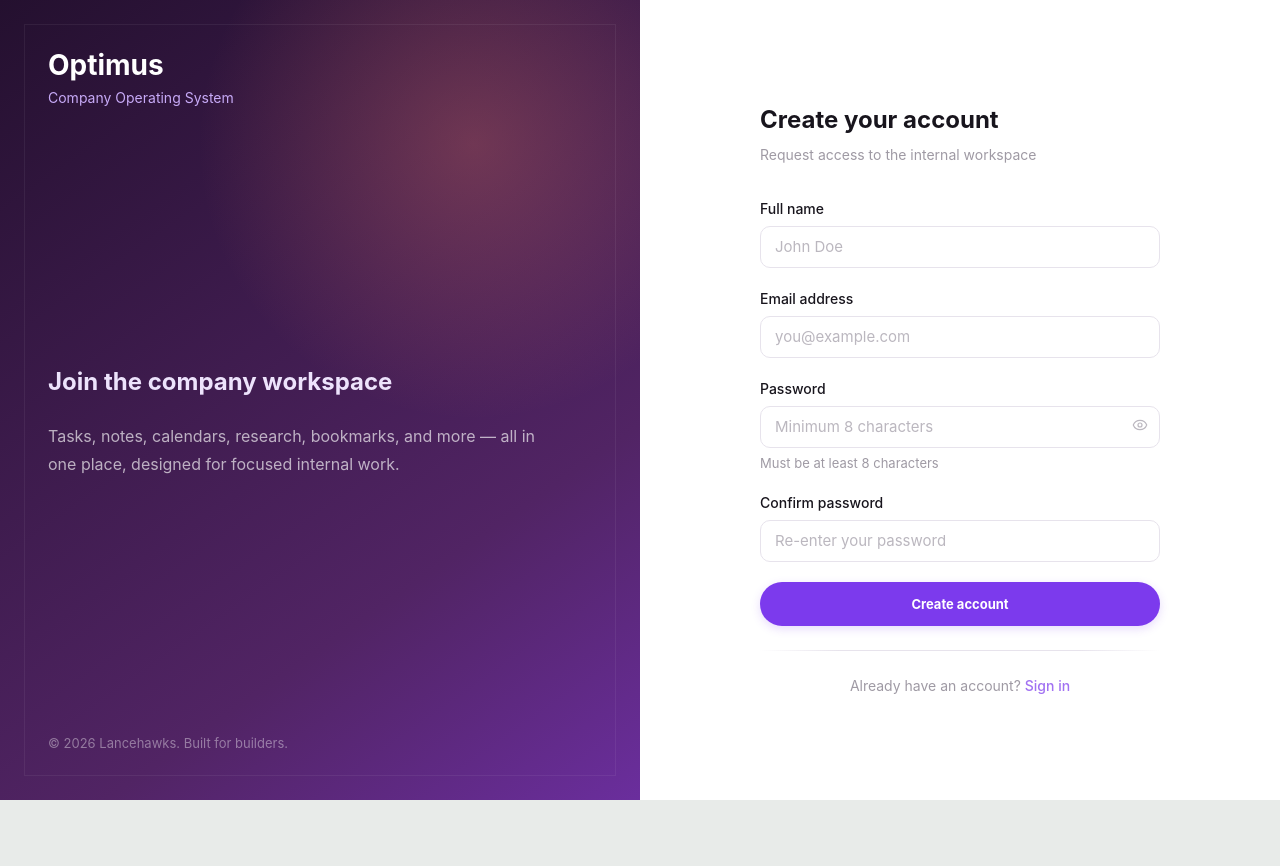
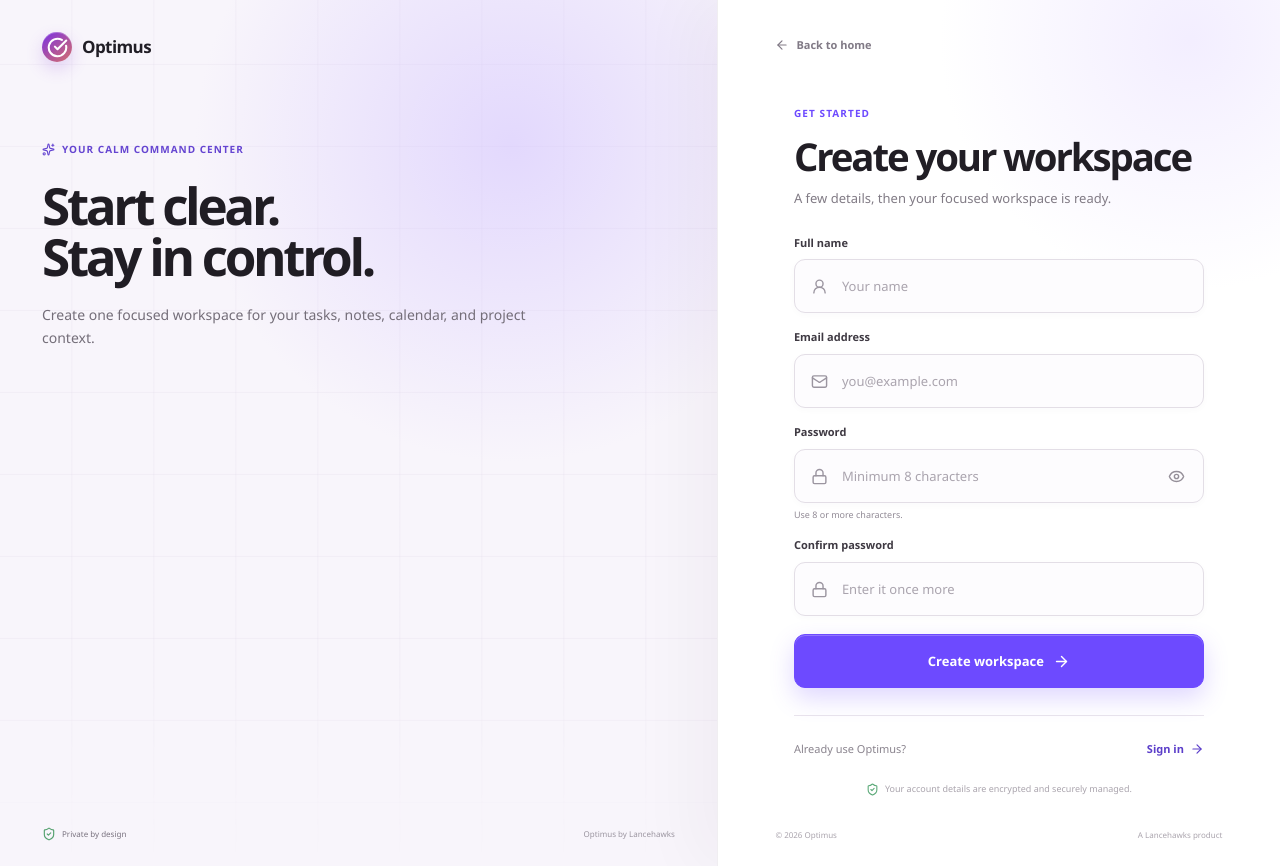
Before and after one commit to Lancehawks/optimus, a Next.js app: page /signup in a window 1280 px wide. Before the commit the page ends 800 px from the top, so only its background shows below. Built offline with nearby package versions, Linux system fonts and the light colour scheme; no server answers.

Commit message:
Redesign signup experience

```diff
--- a/src/app/(auth)/login/login.module.css
+++ b/src/app/(auth)/login/login.module.css
@@ -500,6 +500,16 @@
   margin-top: 32px;
 }
 
+.signupFormWrap {
+  padding-top: clamp(28px, 4.5vh, 48px);
+  padding-bottom: 42px;
+}
+
+.signupForm {
+  gap: 15px;
+  margin-top: 25px;
+}
+
 .field > label,
 .labelRow label {
   display: block;
@@ -564,6 +574,28 @@
 
 .inputWrap input::placeholder { color: #aaa4ae; }
 .inputWrap input:disabled { cursor: wait; opacity: 0.72; }
+
+.inputError {
+  border-color: #d86868;
+  color: #c65050;
+  background: #fffafa;
+}
+
+.inputError:focus-within {
+  border-color: #d86868;
+  box-shadow: 0 0 0 4px rgba(216, 104, 104, 0.1);
+}
+
+.fieldHint,
+.fieldError {
+  display: block;
+  margin-top: 6px;
+  font-size: 9px;
+  line-height: 1.35;
+}
+
+.fieldHint { color: #928b96; }
+.fieldError { color: #c65050; }
 
 .passwordToggle {
   position: absolute;
--- a/src/app/(auth)/signup/page.js
+++ b/src/app/(auth)/signup/page.js
@@ -2,9 +2,103 @@
 
 import { useState } from "react";
 import Link from "next/link";
-import { Eye, EyeOff } from "lucide-react";
-import { Button, Input, useToast } from "@/components/ui";
+import {
+  ArrowLeft,
+  ArrowRight,
+  CalendarDays,
+  Check,
+  CheckCircle2,
+  CircleCheckBig,
+  Eye,
+  EyeOff,
+  Lock,
+  Mail,
+  MoreHorizontal,
+  ShieldCheck,
+  Sparkles,
+  UserRound,
+} from "lucide-react";
+import { useToast } from "@/components/ui";
 import { useAuth } from "@/context/AuthContext";
+import styles from "../login/login.module.css";
+
+function BrandMark() {
+  return (
+    <span className={styles.brandMark} aria-hidden="true">
+      <CircleCheckBig strokeWidth={2.35} />
+    </span>
+  );
+}
+
+function WorkspacePreview() {
+  return (
+    <div className={styles.previewScene} aria-hidden="true">
+      <div className={`${styles.floatingCard} ${styles.scheduleCard}`}>
+        <span><CalendarDays size={14} /></span>
+        <div>
+          <small>First focus block</small>
+          <strong>Plan the product sprint</strong>
+        </div>
+      </div>
+
+      <div className={`${styles.floatingCard} ${styles.completedCard}`}>
+        <CheckCircle2 size={16} />
+        <div>
+          <small>Workspace ready</small>
+          <strong>Your fresh start</strong>
+        </div>
+      </div>
+
+      <div className={styles.workspaceCard}>
+        <div className={styles.workspaceTopbar}>
+          <div><span /><span /><span /></div>
+          <p>Today · Optimus</p>
+          <MoreHorizontal size={14} />
+        </div>
+
+        <div className={styles.workspaceContent}>
+          <div className={styles.workspaceGreeting}>
+            <span>Your first day</span>
+            <strong>Welcome to your workspace.</strong>
+            <small>A clear place for everything that matters.</small>
+          </div>
+
+          <div className={styles.workspaceStats}>
+            <div><span>Today</span><strong>06</strong><small>Ready to plan</small></div>
+            <div><span>Focus</span><strong>3.5h</strong><small>2 blocks</small></div>
+            <div><span>Projects</span><strong>03</strong><small>All on track</small></div>
+          </div>
+
+          <div className={styles.workspaceGrid}>
+            <section>
+              <header><strong>Your starting point</strong><span>View all</span></header>
+              <div className={styles.previewTask}>
+                <i><Check size={10} /></i>
+                <p><s>Create your Optimus account</s><small>Getting started</small></p>
+              </div>
+              <div className={styles.previewTask}>
+                <i className={styles.previewTaskOpen} />
+                <p><strong>Build your first project</strong><small>Workspace setup · High priority</small></p>
+                <em>Today</em>
+              </div>
+              <div className={styles.previewTask}>
+                <i className={styles.previewTaskOpen} />
+                <p><strong>Plan tomorrow&apos;s focus</strong><small>Daily planning</small></p>
+              </div>
+            </section>
+
+            <section className={styles.timelinePanel}>
+              <header><strong>Schedule</strong><MoreHorizontal size={12} /></header>
+              <div><time>09:00</time><p><strong>Daily plan</strong><small>Set priorities</small></p></div>
+              <div><time>10:30</time><p><strong>Deep work</strong><small>Product sprint · 90 min</small></p></div>
+              <div><time>13:00</time><p><strong>Lunch &amp; reset</strong></p></div>
+            </section>
+          </div>
+        </div>
+      </div>
+    </div>
+  );
+}
 
 export default function SignupPage() {
   const [fullName, setFullName] = useState("");
@@ -16,10 +110,12 @@ export default function SignupPage() {
   const { signup } = useAuth();
   const { addToast } = useToast();
 
-  const handleSubmit = async (e) => {
-    e.preventDefault();
+  const passwordsDiffer = Boolean(confirmPassword) && password !== confirmPassword;
 
-    if (password !== confirmPassword) {
+  const handleSubmit = async (event) => {
+    event.preventDefault();
+
+    if (passwordsDiffer) {
       addToast({ message: "Passwords do not match", type: "error" });
       return;
     }
@@ -42,140 +138,176 @@ export default function SignupPage() {
     }
   };
 
-  const passwordToggle = (
-    <button
-      type="button"
-      onClick={() => setShowPassword(!showPassword)}
-      className="text-placeholder hover:text-muted transition-colors cursor-pointer"
-    >
-      {showPassword ? <EyeOff className="h-4 w-4" strokeWidth={1.8} /> : <Eye className="h-4 w-4" strokeWidth={1.8} />}
-    </button>
-  );
+  return (
+    <main className={styles.page}>
+      <section className={styles.storyPanel} aria-label="Optimus workspace preview">
+        <div className={styles.storyGrid} aria-hidden="true" />
+        <div className={styles.storyGlow} aria-hidden="true" />
 
-  return (
-    <div className="flex min-h-screen bg-surface">
-      {/* Left panel - branding */}
-      <div className="auth-brand-panel relative hidden overflow-hidden p-12 lg:flex lg:w-1/2 lg:flex-col lg:justify-between">
+        <Link href="/" className={styles.brand} aria-label="Return to Optimus home">
+          <BrandMark />
+          <span>Optimus</span>
+        </Link>
 
-        <div className="relative">
-          <h1 className="text-h1 text-white! tracking-tight">Optimus</h1>
-          <p className="mt-1 text-brand-300 text-body-sm">
-            Company Operating System
-          </p>
+        <div className={styles.storyCopy}>
+          <span className={styles.storyKicker}><Sparkles size={13} /> Your calm command center</span>
+          <h1>Start clear.<br />Stay in control.</h1>
+          <p>Create one focused workspace for your tasks, notes, calendar, and project context.</p>
         </div>
 
-        <div className="space-y-6 relative">
-          <h2 className="text-h2 text-brand-100!">
-            Join the company workspace
-          </h2>
-          <p className="max-w-lg text-body text-white/65!">
-            Tasks, notes, calendars, research, bookmarks, and more — all in one
-            place, designed for focused internal work.
-          </p>
+        <WorkspacePreview />
+
+        <div className={styles.storyFooter}>
+          <span><ShieldCheck size={14} /> Private by design</span>
+          <span>Optimus by Lancehawks</span>
+        </div>
+      </section>
+
+      <section className={styles.formPanel}>
+        <div className={styles.formGlow} aria-hidden="true" />
+
+        <div className={styles.formTopbar}>
+          <Link href="/" className={styles.backLink}><ArrowLeft size={14} /> Back to home</Link>
+          <Link href="/" className={styles.mobileBrand} aria-label="Return to Optimus home">
+            <BrandMark />
+            <span>Optimus</span>
+          </Link>
         </div>
 
-        <p className="relative text-caption text-white/40!">
-          &copy; {new Date().getFullYear()}{" "}
-          <a
-            href="https://lancehawks.com"
-            target="_blank"
-            rel="noopener noreferrer"
-            className="hover:text-brand-400 transition-colors"
-          >
-            Lancehawks
-          </a>
-          . Built for builders.
-        </p>
+        <div className={`${styles.formWrap} ${styles.signupFormWrap}`}>
+          <div className={styles.formHeading}>
+            <span>Get started</span>
+            <h2>Create your workspace</h2>
+            <p>A few details, then your focused workspace is ready.</p>
           </div>
 
-      {/* Right panel - signup form */}
-      <div className="flex w-full lg:w-1/2 items-center justify-center p-8 bg-surface">
-        <div className="w-full max-w-100 animate-scale-in">
-          {/* Mobile logo */}
-          <div className="lg:hidden text-center mb-10">
-            <h1 className="text-h2 font-bold text-brand-600">
-              Optimus
-            </h1>
-            <p className="text-caption mt-1">Company Operating System</p>
-          </div>
-
-          <div className="mb-8">
-            <h2 className="text-h2">Create your account</h2>
-            <p className="text-body-sm text-muted! mt-2">
-              Request access to the internal workspace
-            </p>
-          </div>
-
-          <form onSubmit={handleSubmit} className="space-y-5">
-            <Input
-              label="Full name"
+          <form onSubmit={handleSubmit} className={`${styles.form} ${styles.signupForm}`}>
+            <div className={styles.field}>
+              <label htmlFor="fullName">Full name</label>
+              <div className={styles.inputWrap}>
+                <UserRound size={17} aria-hidden="true" />
+                <input
                   id="fullName"
+                  name="fullName"
                   type="text"
                   autoComplete="name"
                   required
+                  disabled={isLoading}
                   value={fullName}
-              onChange={(e) => setFullName(e.target.value)}
-              placeholder="John Doe"
+                  onChange={(event) => setFullName(event.target.value)}
+                  placeholder="Your name"
                 />
+              </div>
+            </div>
 
-            <Input
-              label="Email address"
+            <div className={styles.field}>
+              <label htmlFor="email">Email address</label>
+              <div className={styles.inputWrap}>
+                <Mail size={17} aria-hidden="true" />
+                <input
                   id="email"
+                  name="email"
                   type="email"
                   autoComplete="email"
+                  inputMode="email"
                   required
+                  disabled={isLoading}
                   value={email}
-              onChange={(e) => setEmail(e.target.value)}
+                  onChange={(event) => setEmail(event.target.value)}
                   placeholder="you@example.com"
                 />
+              </div>
+            </div>
 
-            <Input
-              label="Password"
+            <div className={styles.field}>
+              <label htmlFor="password">Password</label>
+              <div className={styles.inputWrap}>
+                <Lock size={17} aria-hidden="true" />
+                <input
                   id="password"
+                  name="password"
+                  type={showPassword ? "text" : "password"}
+                  autoComplete="new-password"
+                  minLength={8}
+                  required
+                  disabled={isLoading}
+                  value={password}
+                  onChange={(event) => setPassword(event.target.value)}
+                  placeholder="Minimum 8 characters"
+                  aria-describedby="password-hint"
+                />
+                <button
+                  type="button"
+                  className={styles.passwordToggle}
+                  onClick={() => setShowPassword((current) => !current)}
+                  aria-label={showPassword ? "Hide passwords" : "Show passwords"}
+                  aria-pressed={showPassword}
+                  disabled={isLoading}
+                >
+                  {showPassword ? <EyeOff size={17} /> : <Eye size={17} />}
+                </button>
+              </div>
+              <small id="password-hint" className={styles.fieldHint}>Use 8 or more characters.</small>
+            </div>
+
+            <div className={styles.field}>
+              <label htmlFor="confirmPassword">Confirm password</label>
+              <div className={`${styles.inputWrap} ${passwordsDiffer ? styles.inputError : ""}`}>
+                <Lock size={17} aria-hidden="true" />
+                <input
+                  id="confirmPassword"
+                  name="confirmPassword"
                   type={showPassword ? "text" : "password"}
                   autoComplete="new-password"
                   required
-              value={password}
-              onChange={(e) => setPassword(e.target.value)}
-              placeholder="Minimum 8 characters"
-              rightIcon={passwordToggle}
-              hint="Must be at least 8 characters"
+                  disabled={isLoading}
+                  value={confirmPassword}
+                  onChange={(event) => setConfirmPassword(event.target.value)}
+                  placeholder="Enter it once more"
+                  aria-invalid={passwordsDiffer || undefined}
+                  aria-describedby={passwordsDiffer ? "confirm-password-error" : undefined}
                 />
+              </div>
+              {passwordsDiffer && (
+                <small id="confirm-password-error" className={styles.fieldError}>
+                  Passwords do not match.
+                </small>
+              )}
+            </div>
 
-            <Input
-              label="Confirm password"
-              id="confirmPassword"
-              type={showPassword ? "text" : "password"}
-              autoComplete="new-password"
-              required
-              value={confirmPassword}
-              onChange={(e) => setConfirmPassword(e.target.value)}
-              placeholder="Re-enter your password"
-              error={
-                confirmPassword && password !== confirmPassword
-                  ? "Passwords do not match"
-                  : ""
-              }
-            />
-
-            <Button type="submit" isLoading={isLoading} fullWidth>
-              Create account
-            </Button>
+            <button
+              type="submit"
+              className={styles.submitButton}
+              disabled={isLoading}
+              aria-busy={isLoading || undefined}
+            >
+              {isLoading ? (
+                <>
+                  <span>Creating your workspace</span>
+                  <span className={styles.progressDots} aria-hidden="true"><i /><i /><i /></span>
+                </>
+              ) : (
+                <>
+                  <span>Create workspace</span>
+                  <ArrowRight size={17} />
+                </>
+              )}
+            </button>
           </form>
 
-          <div className="divider my-6" />
+          <div className={styles.newAccount}>
+            <span>Already use Optimus?</span>
+            <Link href="/login">Sign in <ArrowRight size={14} /></Link>
+          </div>
 
-          <p className="text-center text-body-sm text-muted!">
-            Already have an account?{" "}
-            <Link
-              href="/login"
-              className="font-medium text-brand-400! hover:text-brand-300! transition-colors"
-            >
-              Sign in
-            </Link>
-          </p>
+          <p className={styles.securityNote}><ShieldCheck size={13} /> Your account details are encrypted and securely managed.</p>
         </div>
-      </div>
-    </div>
+
+        <footer className={styles.formFooter}>
+          <span>© {new Date().getFullYear()} Optimus</span>
+          <a href="https://lancehawks.com" target="_blank" rel="noopener noreferrer">A Lancehawks product</a>
+        </footer>
+      </section>
+    </main>
   );
 }
```
Lines whose indentation alone changed are shown as unchanged.
